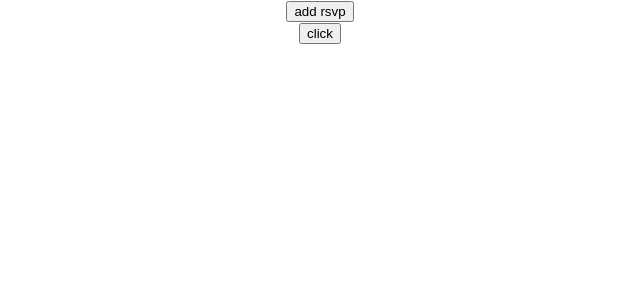
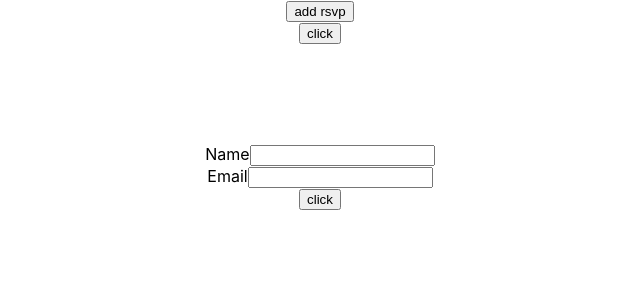
Before and after one commit to matthewmcclatchie/wedding-site, a React (Create React App) app: page / in a window 1280 px wide. Shown: the top 300 px of the page, without its empty margins (320-960 px from the left). Built offline with nearby package versions, Linux system fonts and the light colour scheme.

Commit message:
add contact form to app

```diff
--- a/src/App.tsx
+++ b/src/App.tsx
@@ -1,4 +1,5 @@
 import { RsvpForm } from "./components/RsvpForm"
+import { ContactForm } from "./components/ContactForm"
 import "./App.css"
 
 function App() {
@@ -7,6 +8,12 @@ function App() {
     return (
       <div className="App">
         <RsvpForm />
+        <br />
+        <br />
+        <br />
+        <br />
+        <br />
+        <ContactForm />
       </div>
     )
   }
```
